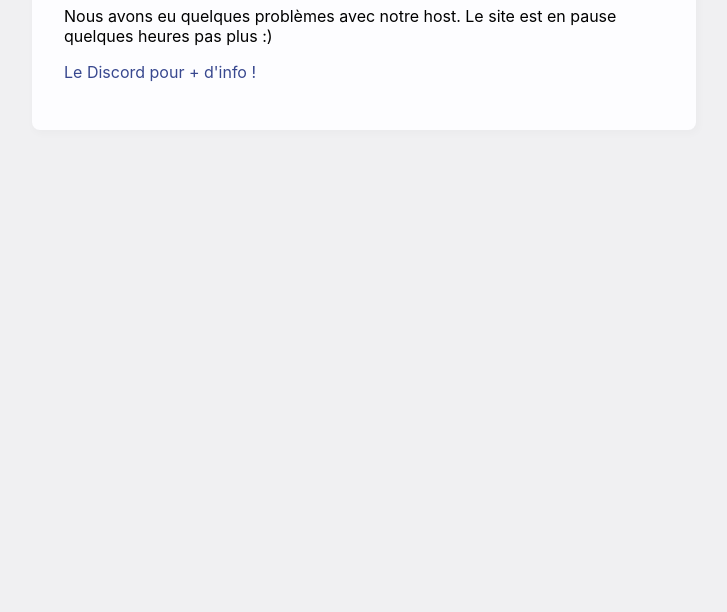
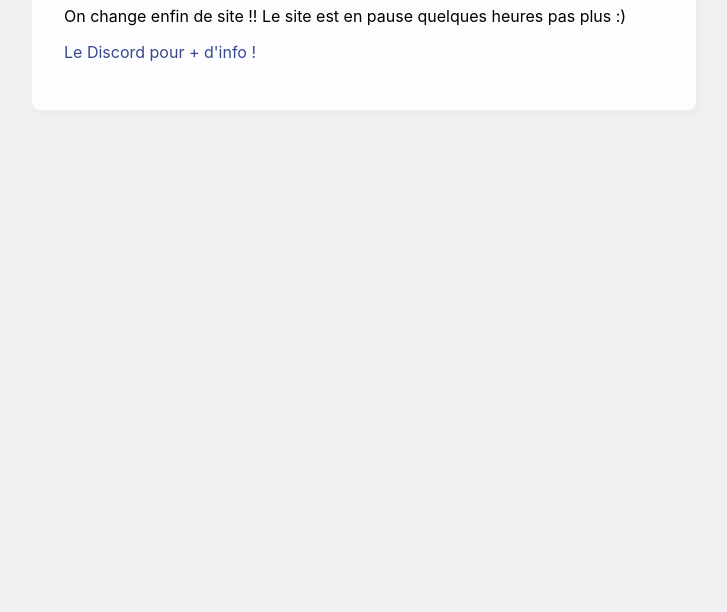
Before and after one commit to Starmania/Maintenance, a plain HTML site: page index.html in a window 1280 px wide. Shown: the part 188-800 px from the top of the page, without its empty margins (276-1003 px from the left). Drawn offline with Linux system fonts and the light colour scheme.

Commit message:
Update index.html

```diff
--- a/index.html
+++ b/index.html
@@ -35,7 +35,7 @@
 <body>
 <div>
     <h1>Site en Maintenance</h1>
-    <p>Nous avons eu quelques problèmes avec notre host. Le site est en pause quelques heures pas plus :)</p>
+    <p>On change enfin de site !! Le site est en pause quelques heures pas plus :)</p>
     <p><a href="https://discord.gg/ckt3wmuQaw">Le Discord pour + d'info !</a></p>
 </div>
 
```
